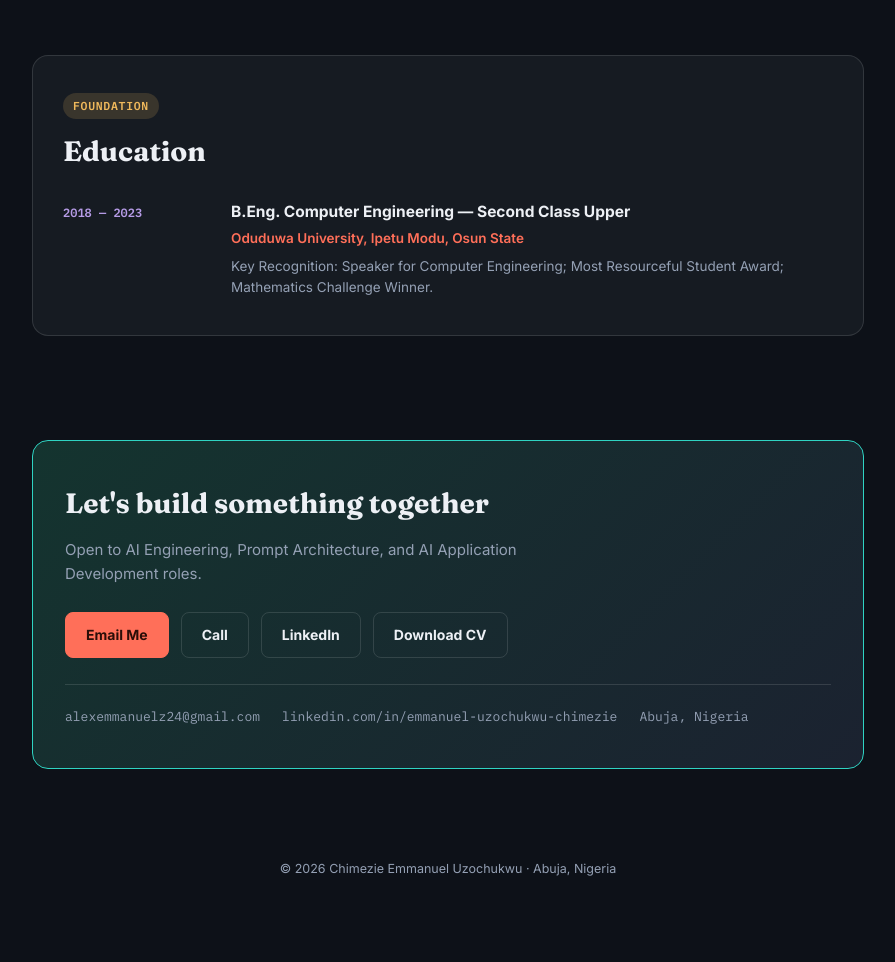
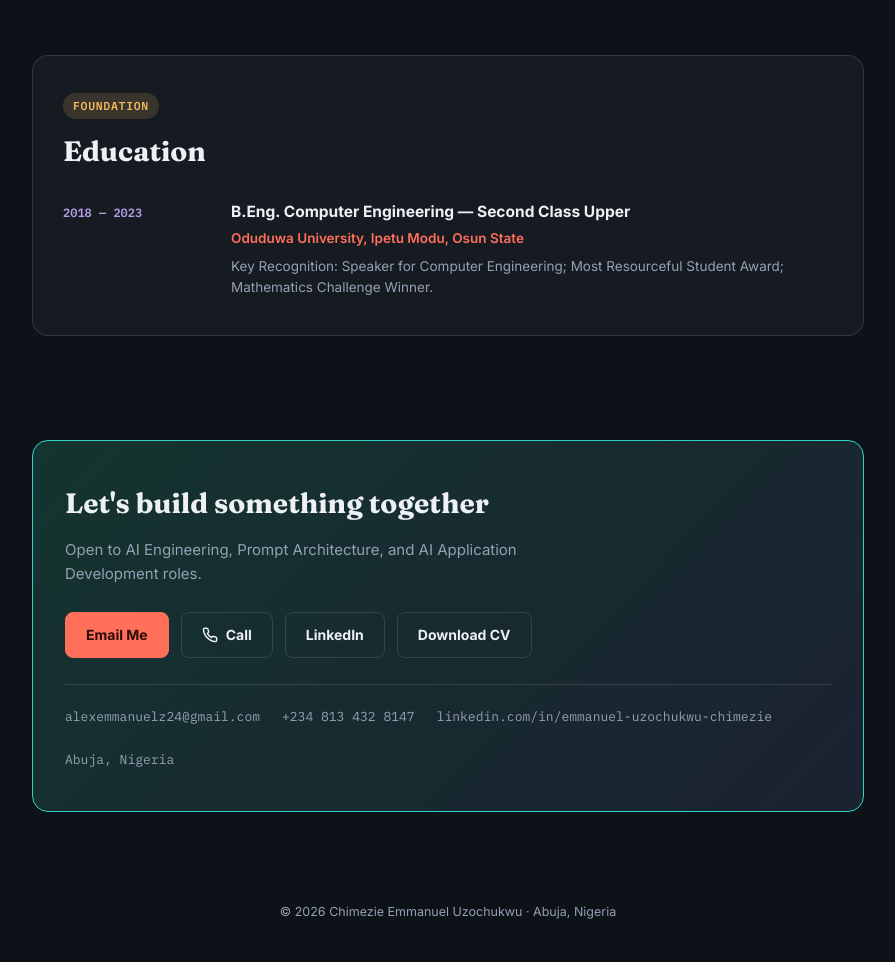
Before and after one commit to alexemmanuel/alexemmanuel.github.io, a plain HTML site: page index.html in a window 1280 px wide. Shown: the part 4524-5486 px from the top of the page, without its empty margins (192-1087 px from the left). Before the commit the page ends 5443 px from the top, so only its background shows below. Drawn offline with Linux system fonts and the light colour scheme.

Commit message:
Enhance contact links with call button and styles

```diff
--- a/index.html
+++ b/index.html
@@ -403,6 +403,9 @@
     padding: 11px 20px; border-radius: 8px;
     border: 1px solid var(--line);
     color: var(--ink);
+    display: inline-flex;
+    align-items: center;
+    gap: 8px;
     transition: background .15s ease, transform .15s ease;
   }
   .contact-links a:hover{ background: rgba(255,255,255,.08); transform: translateY(-2px); }
@@ -684,12 +687,16 @@
       <p>Open to AI Engineering, Prompt Architecture, and AI Application Development roles.</p>
       <div class="contact-links">
         <a class="primary" href="mailto:alexemmanuelz24@gmail.com">Email Me</a>
-        <a href="tel:+2348183993495">Call</a>
+        <a href="tel:+2348134328147" title="Call +2348134328147" aria-label="Call +2348134328147">
+          <svg xmlns="http://www.w3.org/2000/svg" width="16" height="16" viewBox="0 0 24 24" fill="none" stroke="currentColor" stroke-width="2.2" stroke-linecap="round" stroke-linejoin="round" style="display:inline-block; vertical-align:-2px;"><path d="M22 16.92v3a2 2 0 0 1-2.18 2 19.79 19.79 0 0 1-8.63-3.07 19.5 19.5 0 0 1-6-6 19.79 19.79 0 0 1-3.07-8.67A2 2 0 0 1 4.11 2h3a2 2 0 0 1 2 1.72 12.84 12.84 0 0 0 .7 2.81 2 2 0 0 1-.45 2.11L8.09 9.91a16 16 0 0 0 6 6l1.27-1.27a2 2 0 0 1 2.11-.45 12.84 12.84 0 0 0 2.81.7A2 2 0 0 1 22 16.92z"/></svg>
+          Call
+        </a>
         <a href="https://www.linkedin.com/in/emmanuel-uzochukwu-chimezie" target="_blank" rel="noopener">LinkedIn</a>
         <a href="CHIMEZIE%20CV.pdf" download>Download CV</a>
       </div>
       <div class="contact-details">
         <a href="mailto:alexemmanuelz24@gmail.com">alexemmanuelz24@gmail.com</a>
+        <a href="tel:+2348134328147">+234 813 432 8147</a>
         <a href="https://www.linkedin.com/in/emmanuel-uzochukwu-chimezie" target="_blank" rel="noopener">linkedin.com/in/emmanuel-uzochukwu-chimezie</a>
         <span>Abuja, Nigeria</span>
       </div>
```
